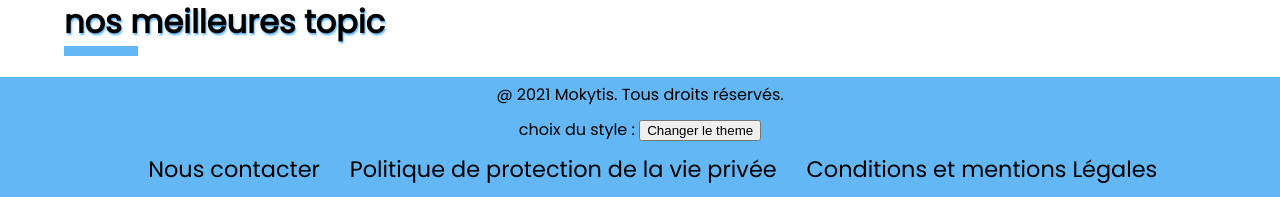
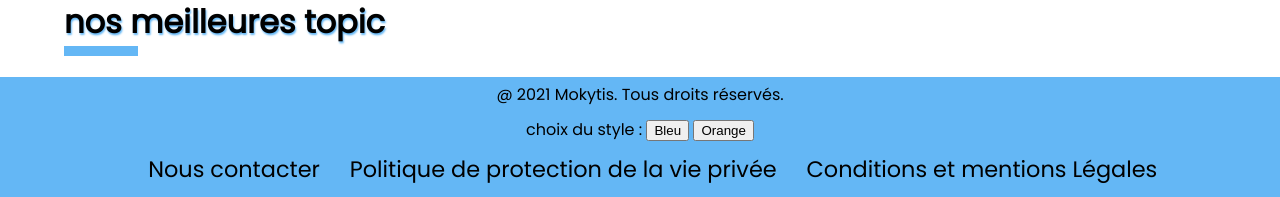
Before and after one commit to Meandres/mokytis, a PHP site: page /index.php in a window 1280 px wide. Shown: the part 1317-1514 px from the top of the page. Run offline with PHP 8.4, Linux system fonts and the light colour scheme; the visitor is signed in with stand-in values (Sample User, id 1); data comes from the database, SQL or seed files in the repository; some libraries are stand-ins or nearby versions.

Commit message:
Changement Theme

```diff
--- a/Vue/template.php
+++ b/Vue/template.php
@@ -8,18 +8,9 @@
 
 	<meta charset="UTF-8"/>
 	<link rel="stylesheet" href="Style/style.css" media="screen">
+	<link id="active-stylesheet" href="" rel="stylesheet" type="text/css"/>
 	<script src="//code.jquery.com/jquery-1.12.4.js"></script>
 	<script src="//code.jquery.com/ui/1.12.1/jquery-ui.js"></script>
-	<script>
-        function changeTheme() {
-            var theme = document.getElementsByTagName('link')[0];
-            if (theme.getAttribute('href') == 'Style/style.css') {
-                theme.setAttribute('href', 'Style/orangeIsTheNewBlack.css');
-            } else {
-                theme.setAttribute('href', 'Style/style.css');
-            }
-        }
-    </script>
 
 	<title><?php $titre ?></title>
 </head>
@@ -67,7 +58,8 @@
 		</div>
 		<div class="themeSelection">
 			choix du style :
-			<button onclick="changeTheme()">Changer le theme</button>
+			<button id="bButton" class="button" data-stylesheet="Style/style.css">Bleu</button>
+			<button id="oButton" class="button" data-stylesheet="Style/orange.css">Orange</button>
 		</div>
 		<div class="footer_links">
 			<a href="index.php?action=contact">Nous contacter</a>
@@ -78,4 +70,5 @@
 	</div>
 </body>
 <script src="JavaScript/javascript.js"></script>
+<script src="JavaScript/changerTheme.js"></script>
 </html>
```
